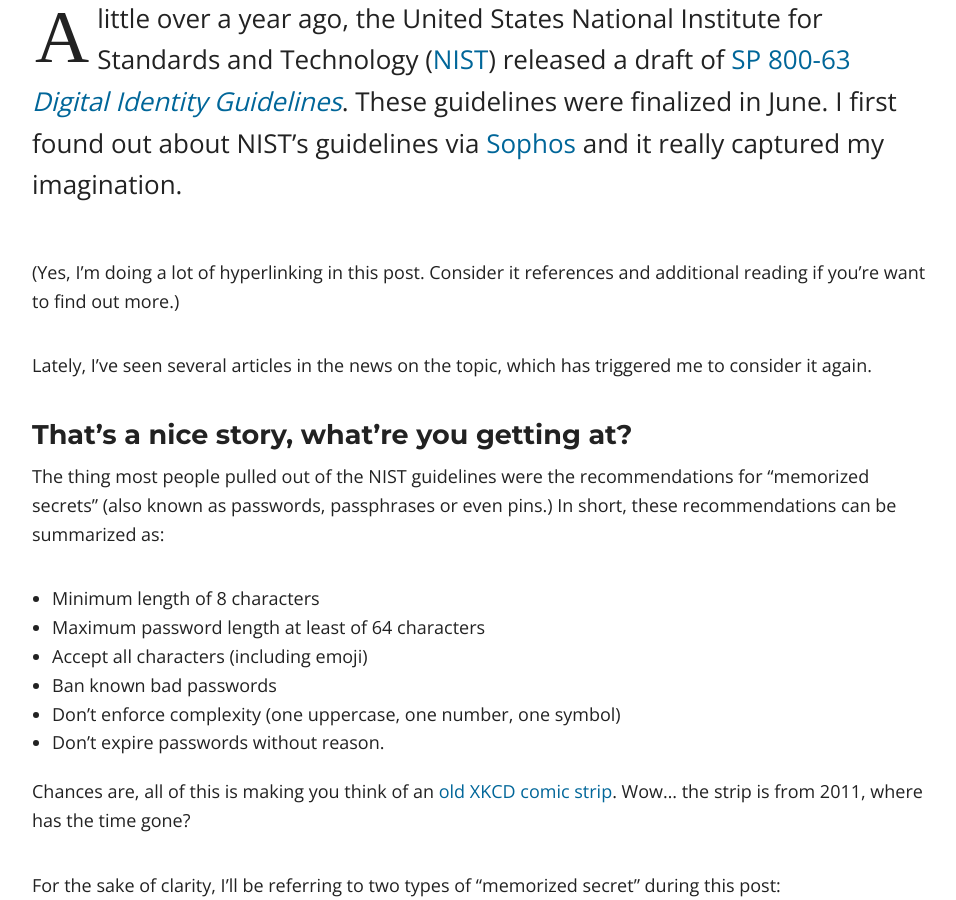
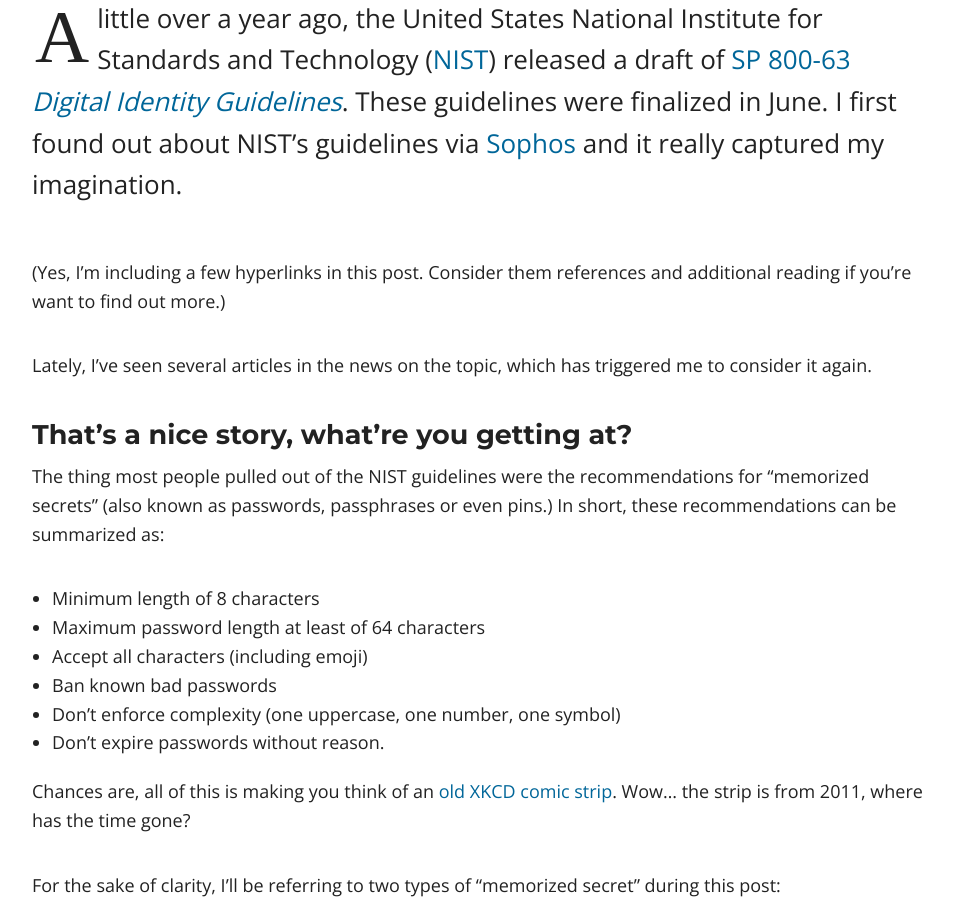
Before and after one commit to Windos/windos.github.io, a Jekyll site: the page built from _posts/2017-09-01-war-on-passwords.md, in a window 1280 px wide and 900 px high, scrolled down 531 px. Shown: the whole window, without its empty margins (158-1114 px from the left). Built offline with Jekyll 4.4.1, drawn with Linux system fonts in a browser that asks for light colours; nearby versions of some CDN libraries; comment, search, counter and statistics services are not loaded.

Commit message:
not as many hyperlinks as expected

```diff
--- a/_posts/2017-09-01-war-on-passwords.md
+++ b/_posts/2017-09-01-war-on-passwords.md
@@ -19,7 +19,7 @@
 [Sophos](https://nakedsecurity.sophos.com/2016/08/18/nists-new-password-rules-what-you-need-to-know/)
 and it really captured my imagination.
 
-(Yes, I'm doing a lot of hyperlinking in this post. Consider it references and
+(Yes, I'm including a few hyperlinks in this post. Consider them references and
 additional reading if you're want to find out more.)
 
 Lately, I've seen several articles in the news on the topic, which has triggered
```
